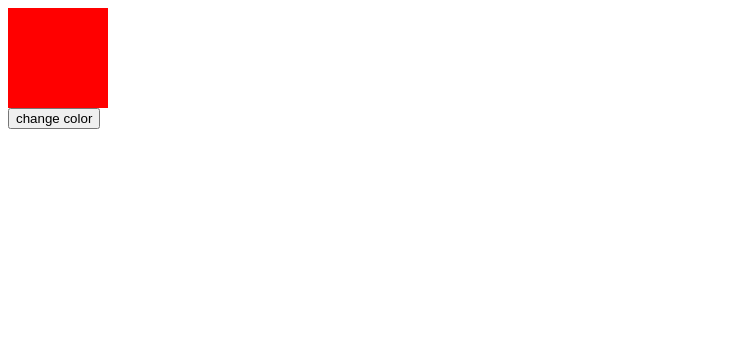
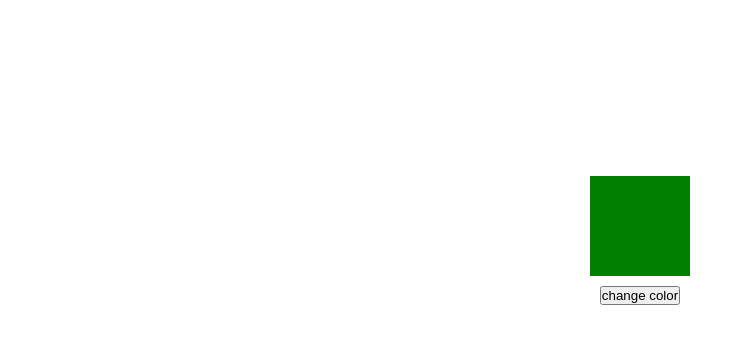
Before and after one commit to kumarujjwal6600-cpu/my_first-repo, a plain HTML site: page index.html in a window 1280 px wide. Both pictures are taken after a click on the button "change color". Shown: the whole page, without its empty margins (0-745 px from the left). Drawn offline with Linux system fonts and the light colour scheme.

Commit message:
i have added a features using js to change the background color

```diff
--- a/index.html
+++ b/index.html
@@ -5,15 +5,45 @@
     <meta name="viewport" content="width=device-width, initial-scale=1.0">
     <title>Document</title>
     <style>
+        *{
+            padding: 0;
+            margin: 0;
+            box-sizing: border-box;
+        }
+        body{
+            height: 60vh;
+            display: flex;
+            flex-direction: column;
+            justify-content: center;
+            align-items: center;
+        }
         .box{
             height: 100px;
             width: 100px;
             background-color: red;
+            margin-bottom: 10px;
         }
     </style>
 </head>
 <body>
     <div class="box"></div>
-    <button>change color</button>
+    <button class="btn">change color</button>
 </body>
+<script>
+        const btn = document.querySelector(".btn");
+        const box = document.querySelector(".box");
+
+        let changeColor = false;
+
+        btn.addEventListener("click" , () => {
+            if(!changeColor){
+                box.style.backgroundColor = "green";
+                changeColor = true;
+            }else{
+                box.style.backgroundColor = "red";
+                changeColor = false;
+            }
+
+        })
+</script>
 </html>
```
